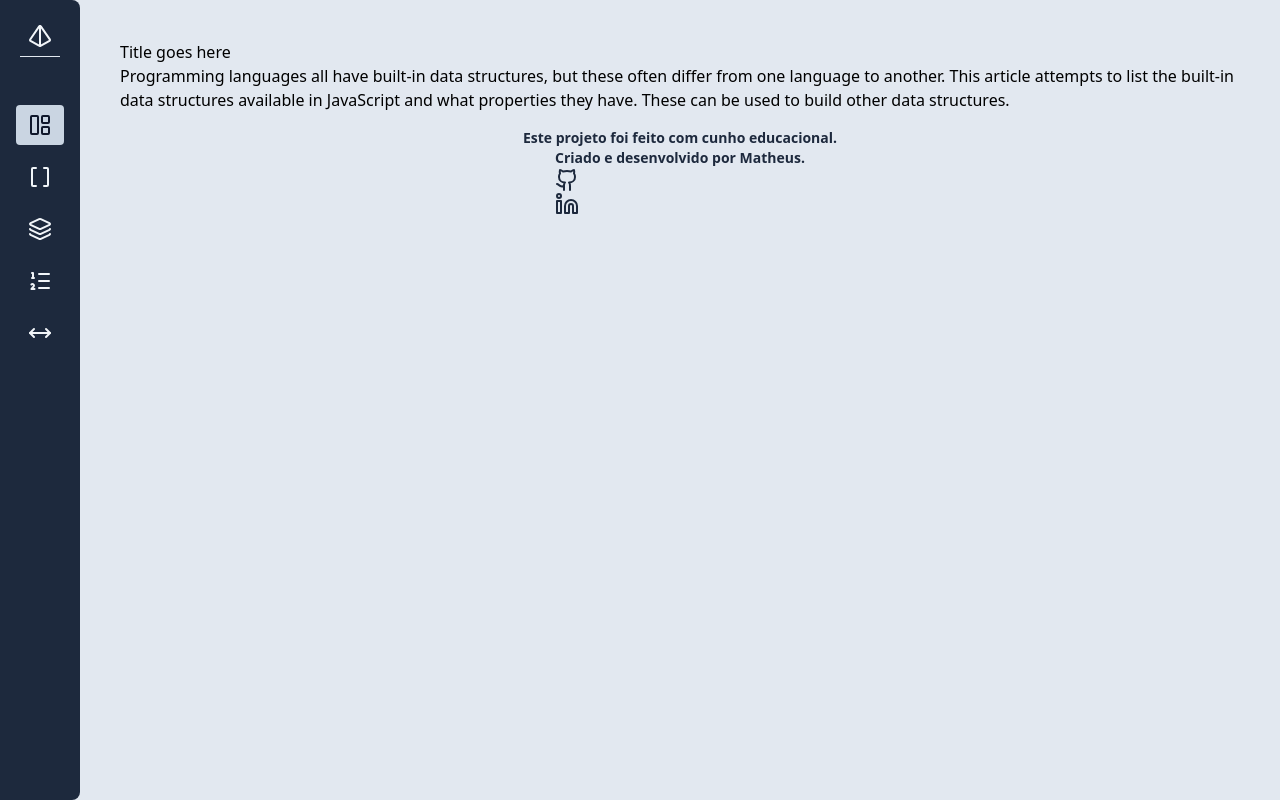
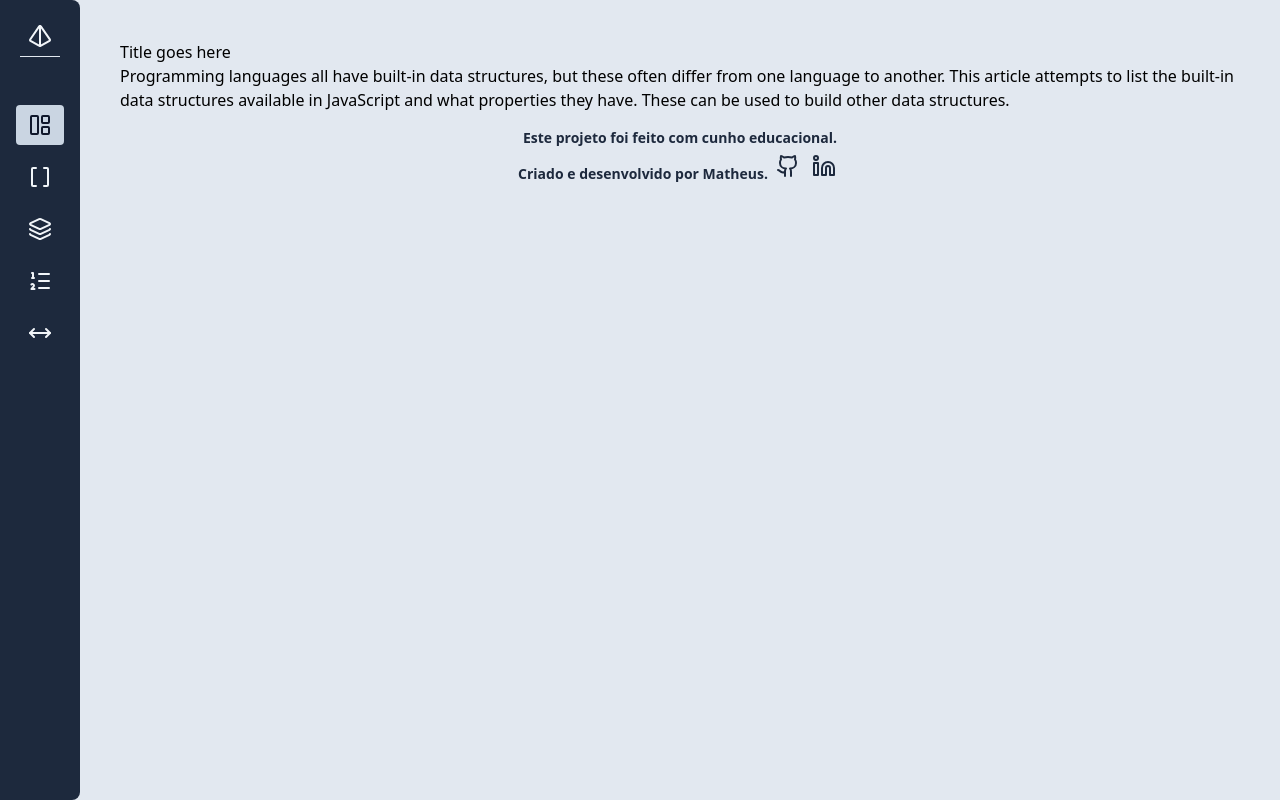
Before and after one commit to MathHenr/algorithm-visualizer, a Next.js app: page / in a window 1280 px wide. Built offline with nearby package versions, Linux system fonts and the light colour scheme.

Commit message:
feat: added my github and linkedin profile links to footer.

```diff
--- a/package.json
+++ b/package.json
@@ -15,7 +15,8 @@
     "next": "16.1.6",
     "react": "19.2.3",
     "react-dom": "19.2.3",
-    "react-syntax-highlighter": "^16.1.0"
+    "react-syntax-highlighter": "^16.1.0",
+    "simple-icons": "^16.9.0"
   },
   "devDependencies": {
     "@tailwindcss/postcss": "^4",
--- a/src/components/Footer/index.tsx
+++ b/src/components/Footer/index.tsx
@@ -5,18 +5,28 @@ export function Footer() {
   return (
     <footer className="flex justify-center py-4">
       <div className="flex flex-col items-center">
-        <p className="text-center leading-5 sm:font-bold text-slate-800 text-sm">
+        <p className="flex text-center leading-5 sm:font-bold text-slate-800 text-sm">
           Este projeto foi feito com cunho educacional.
         </p>
-        <p className="text-center leading-5 sm:font-bold text-slate-800 text-sm">
-          Criado e desenvolvido por Matheus.
-          <Link href="#">
-            <GithubIcon />
-          </Link>
-          <Link href="#">
-            <LinkedinIcon />
-          </Link>
-        </p>
+        <span className="flex max-sm:flex-col max-sm:text-center items-center sm:items-end gap-0.5 sm:font-bold text-slate-800 text-sm">
+          <p>Criado e desenvolvido por Matheus.</p>
+          <div className="flex">
+            <Link
+              className="hover:bg-slate-800 hover:text-slate-200 transition p-1.5 rounded-[200px]"
+              href="https://github.com/MathHenr"
+              target="blank"
+            >
+              <GithubIcon />
+            </Link>
+            <Link
+              className="hover:bg-blue-600 hover:text-slate-300 transition p-1.5 rounded"
+              href="https://www.linkedin.com/in/matheus-henrique-sobrinho-987831188/"
+              target="blank"
+            >
+              <LinkedinIcon />
+            </Link>
+          </div>
+        </span>
       </div>
     </footer>
   );
```
Also changed, not shown: 1 other file (tests, documents, lock files or other folders).
